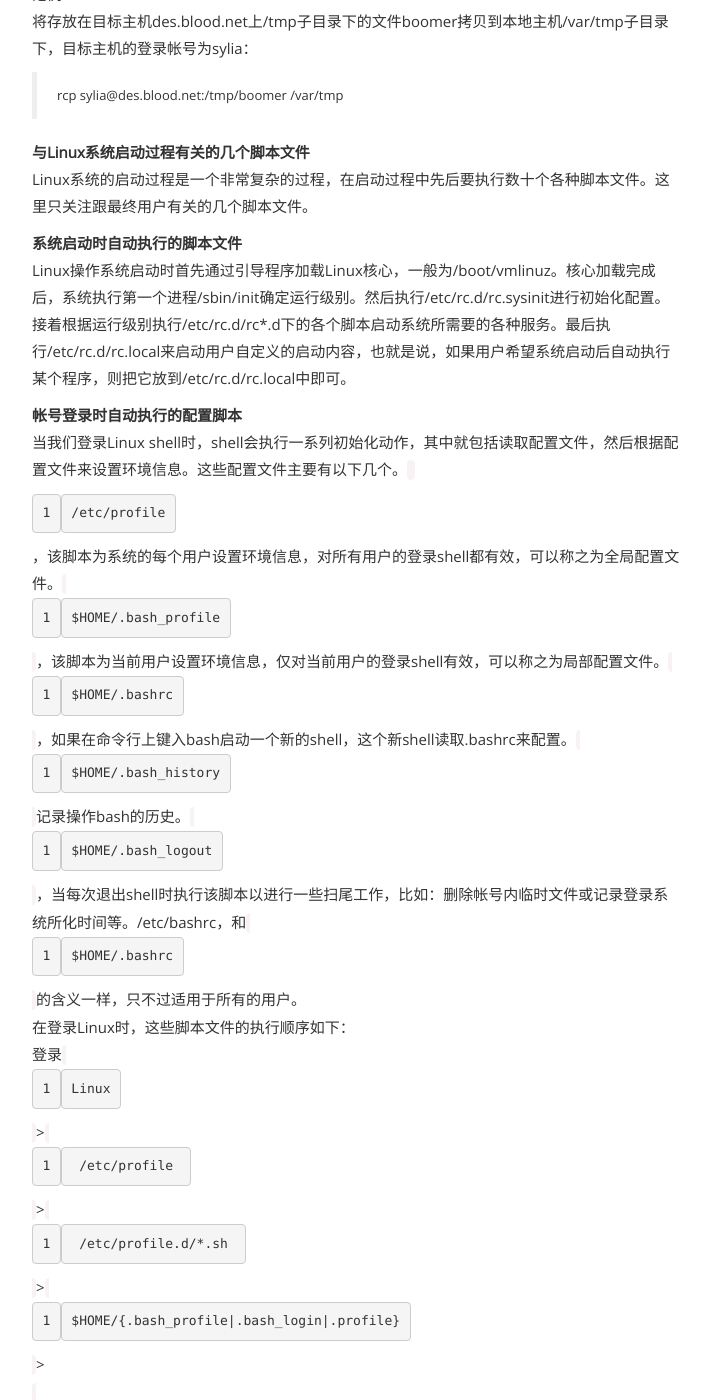
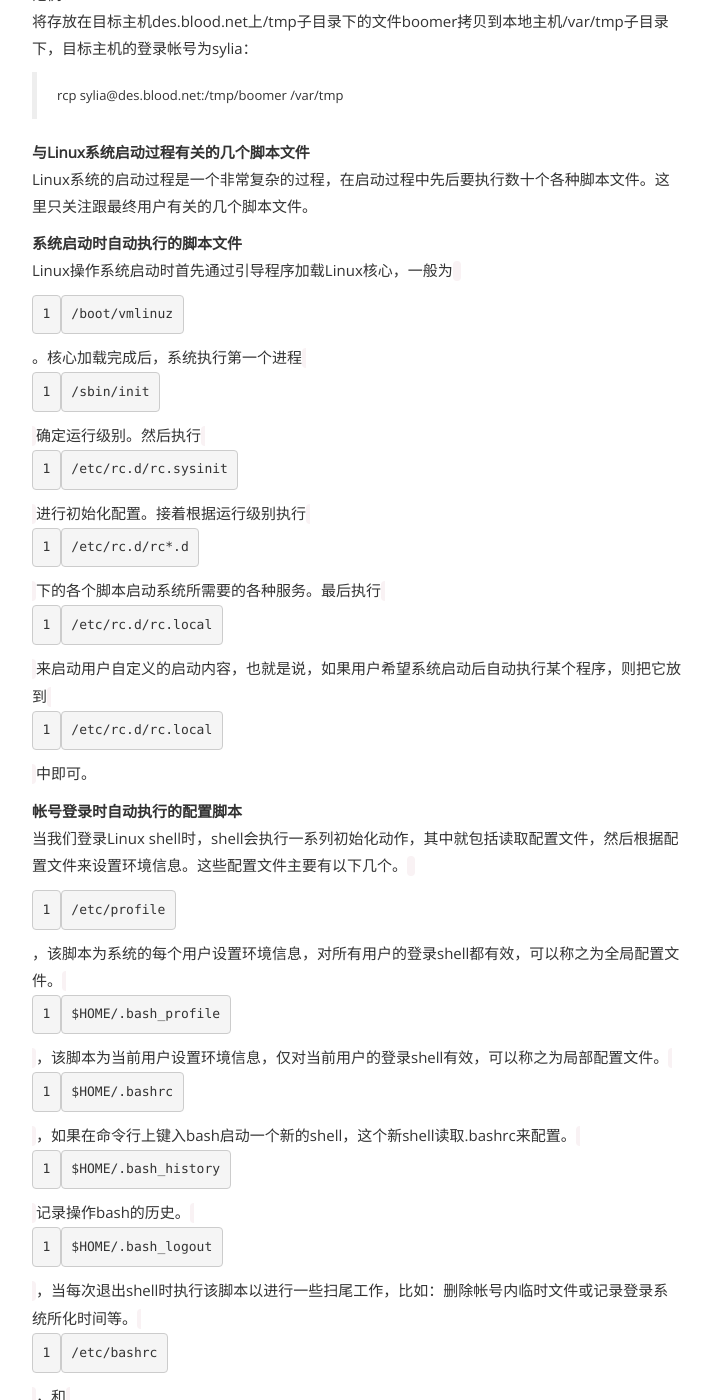
Before and after one commit to jaimecai/jaimecai.github.io, a Jekyll site: the page built from _posts/2016-5-26-Linux基本命令.md, in a window 1280 px wide and 1400 px high, scrolled down 30184 px. Shown: the whole window, without its empty margins (283-993 px from the left). Built offline with Jekyll 4.4.1, drawn with Linux system fonts in a browser that asks for light colours; some of the changed text lies outside the part shown.

Commit message:
Update 2016-5-26-Linux基本命令.md

```diff
--- a/_posts/2016-5-26-Linux基本命令.md
+++ b/_posts/2016-5-26-Linux基本命令.md
@@ -1005,10 +1005,10 @@ IP地址 指定网络设备的IP地址。
 Linux系统的启动过程是一个非常复杂的过程，在启动过程中先后要执行数十个各种脚本文件。这里只关注跟最终用户有关的几个脚本文件。
 
 **系统启动时自动执行的脚本文件**
-Linux操作系统启动时首先通过引导程序加载Linux核心，一般为/boot/vmlinuz。核心加载完成后，系统执行第一个进程/sbin/init确定运行级别。然后执行/etc/rc.d/rc.sysinit进行初始化配置。接着根据运行级别执行/etc/rc.d/rc*.d下的各个脚本启动系统所需要的各种服务。最后执行/etc/rc.d/rc.local来启动用户自定义的启动内容，也就是说，如果用户希望系统启动后自动执行某个程序，则把它放到/etc/rc.d/rc.local中即可。
+Linux操作系统启动时首先通过引导程序加载Linux核心，一般为`/boot/vmlinuz`。核心加载完成后，系统执行第一个进程`/sbin/init`确定运行级别。然后执行`/etc/rc.d/rc.sysinit`进行初始化配置。接着根据运行级别执行`/etc/rc.d/rc*.d`下的各个脚本启动系统所需要的各种服务。最后执行`/etc/rc.d/rc.local`来启动用户自定义的启动内容，也就是说，如果用户希望系统启动后自动执行某个程序，则把它放到`/etc/rc.d/rc.local`中即可。
 
 **帐号登录时自动执行的配置脚本**
-当我们登录Linux shell时，shell会执行一系列初始化动作，其中就包括读取配置文件，然后根据配置文件来设置环境信息。这些配置文件主要有以下几个。`/etc/profile`，该脚本为系统的每个用户设置环境信息，对所有用户的登录shell都有效，可以称之为全局配置文件。`$HOME/.bash_profile`，该脚本为当前用户设置环境信息，仅对当前用户的登录shell有效，可以称之为局部配置文件。`$HOME/.bashrc`，如果在命令行上键入bash启动一个新的shell，这个新shell读取.bashrc来配置。`$HOME/.bash_history`记录操作bash的历史。`$HOME/.bash_logout`，当每次退出shell时执行该脚本以进行一些扫尾工作，比如：删除帐号内临时文件或记录登录系统所化时间等。/etc/bashrc，和`$HOME/.bashrc`的含义一样，只不过适用于所有的用户。
+当我们登录Linux shell时，shell会执行一系列初始化动作，其中就包括读取配置文件，然后根据配置文件来设置环境信息。这些配置文件主要有以下几个。`/etc/profile`，该脚本为系统的每个用户设置环境信息，对所有用户的登录shell都有效，可以称之为全局配置文件。`$HOME/.bash_profile`，该脚本为当前用户设置环境信息，仅对当前用户的登录shell有效，可以称之为局部配置文件。`$HOME/.bashrc`，如果在命令行上键入bash启动一个新的shell，这个新shell读取.bashrc来配置。`$HOME/.bash_history`记录操作bash的历史。`$HOME/.bash_logout`，当每次退出shell时执行该脚本以进行一些扫尾工作，比如：删除帐号内临时文件或记录登录系统所化时间等。`/etc/bashrc`，和`$HOME/.bashrc`的含义一样，只不过适用于所有的用户。
 在登录Linux时，这些脚本文件的执行顺序如下：
 登录`Linux` >` /etc/profile `>` /etc/profile.d/*.sh `> `$HOME/{.bash_profile|.bash_login|.profile}`>
-`$HOME/.bashrc> /etc/bashrc`
+`$HOME/.bashrc`> `/etc/bashrc`
```
